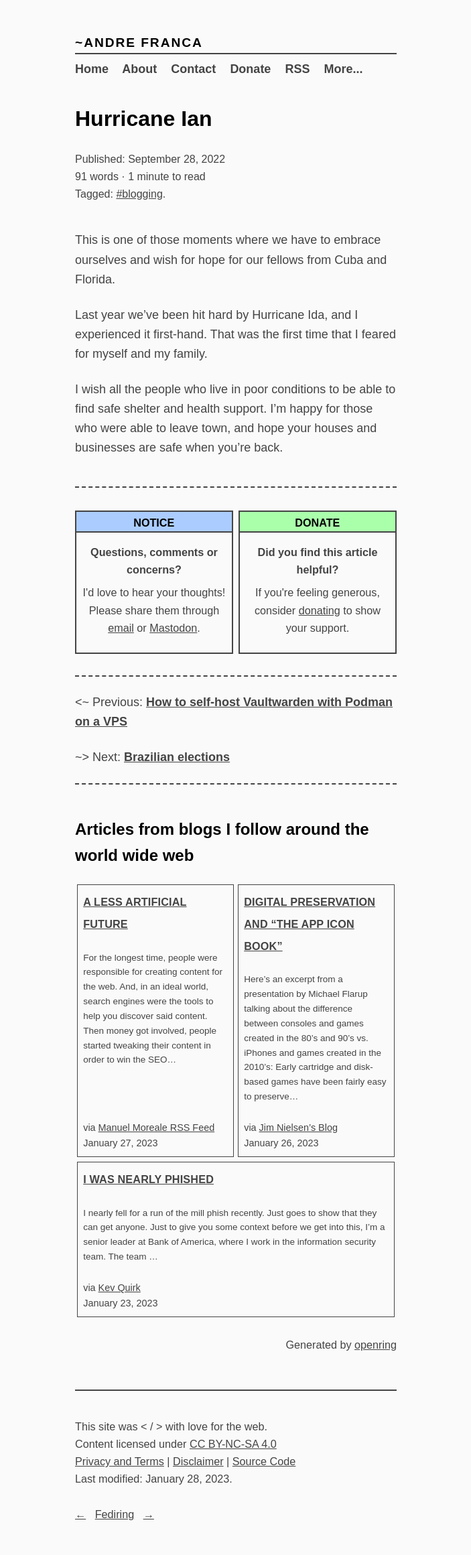
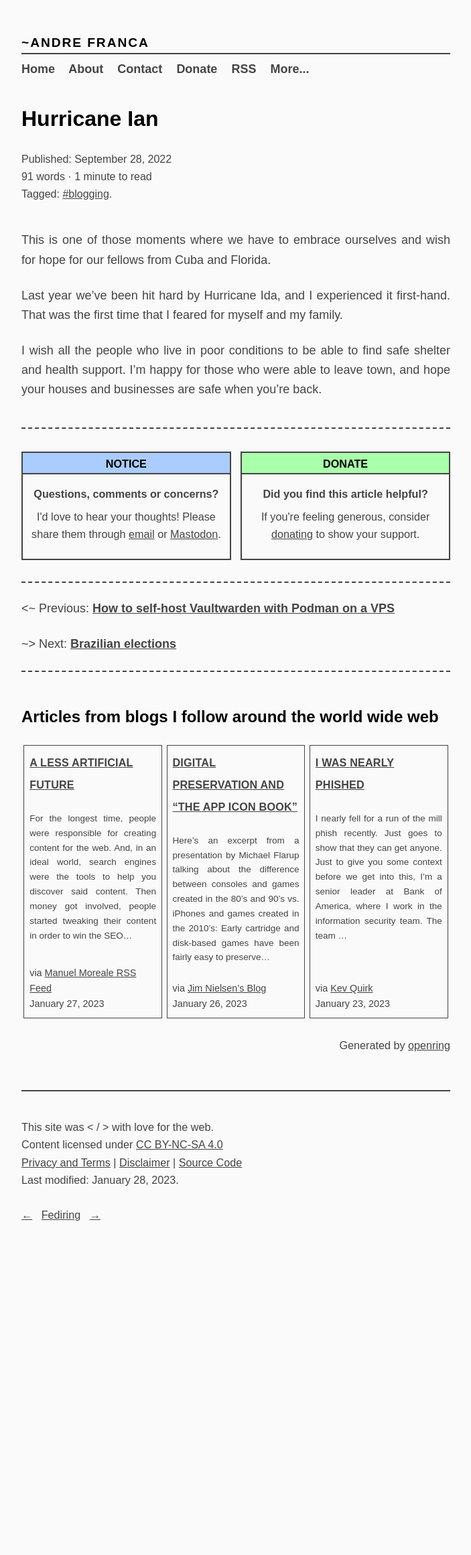
Before and after one commit to a-franca/abf.li, a Jekyll site: the page built from _posts/2022/2022-09-28-hurricane-ian.md, in a window 1280 px wide. Shown: the whole page at 67% size, without its empty margins (288-991 px from the left). Built offline with Jekyll 4.4.1, drawn with Linux system fonts in a browser that asks for light colours; after the commit the page ends 1874 px from its top, so only the background shows below that.

Commit message:
Make main block wide

```diff
--- a/assets/css/_main.scss
+++ b/assets/css/_main.scss
@@ -63,7 +63,7 @@ main,
 header,
 footer {
     display: block;
-    max-width: 30rem;
+    max-width: 40rem;
     margin: 0 auto;
 }
 
@@ -171,6 +171,7 @@ h4 code {
 
 p {
     margin: var(--content-margin);
+    text-align: justify;
 }
 
 a,
@@ -257,7 +258,7 @@ figcaption {
     font-weight: bold;
     border: var(--standard-border);
     padding-top: 0.2rem;
-    width: 14.5rem;
+    width: 19.32rem;
 }
 
 .donate::before {
@@ -529,6 +530,10 @@ details[open]>*:last-child {
     border-bottom: 2px dashed var(--main-text-color);
 }
 
+.post-nav p {
+    text-align: left;
+}
+
 .post-nav a {
     font-weight: bold;
 }
@@ -545,7 +550,7 @@ details[open]>*:last-child {
     Small screens settings
 ========================================================================== */
 
-@media(max-width:600px) {
+@media(max-width:750px) {
 
     /* After Article Notice/Comments */
 
@@ -569,6 +574,7 @@ details[open]>*:last-child {
         left: -1.14rem;
         top: -2rem;
         padding: 0.2rem 0 0.1rem;
+        width: 14rem;
     }
 
     /* Tag Cloud */
```
